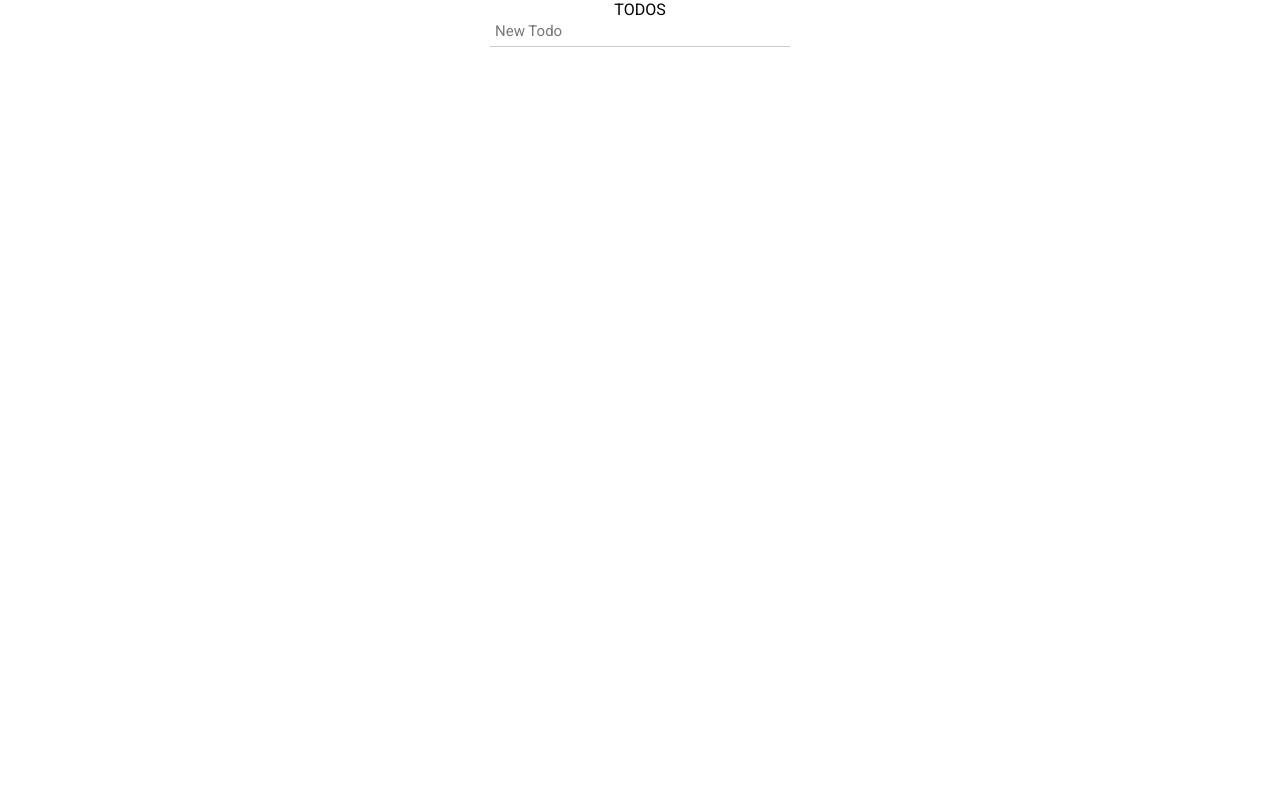
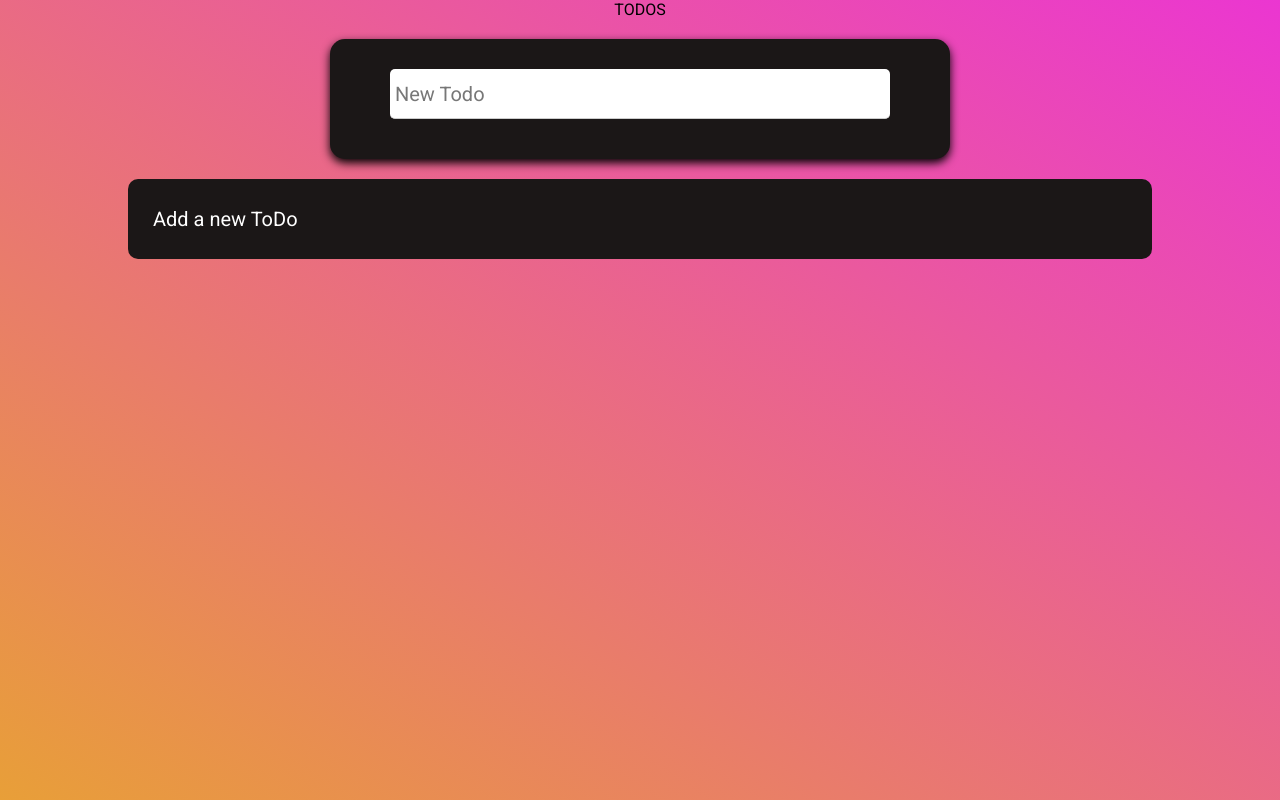
Before and after one commit to GilbertoFreitasJunior997/react-todo, a React (Create React App) app: page / in a window 1280 px wide. Built offline with nearby package versions, Linux system fonts and the light colour scheme.

Commit message:
Page styling

```diff
--- a/src/Todos.tsx
+++ b/src/Todos.tsx
@@ -1,9 +1,11 @@
-import { FC, useState } from "react";
+import { FC, useState, useRef } from 'react';
 import Textbox from "./components/textbox";
 import Todo from "./components/todo";
-import { Container, TodoContainer } from './styles';
+import { Container, SearchContainer, TodoContainer, NoDataText } from './styles';
 
 const Todos: FC = () => {
+    const searchRef = useRef<HTMLInputElement>();
+
     const [todos, setTodos] = useState<{
         id: number;
         name: string;
@@ -12,6 +14,7 @@ const Todos: FC = () => {
     return (
         <Container>
             TODOS
+            <SearchContainer>
                 <Textbox
                     label="New Todo"
                     onSubmit={(val: string) => {
@@ -21,8 +24,13 @@ const Todos: FC = () => {
                                 id: Math.max(...todos.map(x => x.id), 0) + 1,
                             }]);
                     }}
+                    inputRef={searchRef}
                 />
+            </SearchContainer>
+
             <TodoContainer>
+                {todos.length > 0 ?
+                    <>
                         {todos.map((t, i) => {
                             return (
                                 <Todo
@@ -32,6 +40,12 @@ const Todos: FC = () => {
                                 />
                             )
                         })}
+                    </>
+                    : <NoDataText
+                        onClick={() => searchRef.current?.focus()}
+                    >
+                        Add a new ToDo
+                    </NoDataText>}
             </TodoContainer>
         </Container>
     )
--- a/src/components/textbox/index.tsx
+++ b/src/components/textbox/index.tsx
@@ -1,44 +1,54 @@
-import { FC, useEffect, useRef } from "react";
+import { FC, useRef, useState } from 'react';
 import { Input, Label, InputContainer } from './styles';
 import TextboxProps from './props';
 
-const Textbox: FC<TextboxProps> = ({ onSubmit, label }) => {
-    const inputRef = useRef<HTMLInputElement>(null)
+const TextBox: FC<TextboxProps> = ({ onSubmit, label, inputRef }) => {
     const labelRef = useRef<HTMLLabelElement>(null);
+    const [value, setValue] = useState("");
 
-    const id = `input-${label}`;
-
-    const OnInputFocus = () => {
-        labelRef.current?.classList.add("label-focus")
-    }
-
-    const OnInputBlur = () => {
-        if(!inputRef.current?.value)
-            labelRef.current?.classList.remove("label-focus")
-    }
+    const randNum = Math.random().toString().replace(".", "");
+    const inputId = `input-${randNum}`;
+    const labelId = `label-${randNum}`;
 
     return (
         <InputContainer
             onSubmit={(e) => {
                 e.preventDefault();
-                onSubmit(inputRef.current?.value || "");
+                onSubmit(value);
+                setValue("");
             }}
         >
             <Label
-                htmlFor={id}
+                htmlFor={inputId}
                 ref={labelRef}
+                id={labelId}
             >
                 {label}
             </Label>
 
             <Input
                 ref={inputRef}
-                id={id}
-                onFocus={OnInputFocus}
-                onBlur={OnInputBlur}
+                id={inputId}
+                value={value}
+                onChange={e => setValue(e.target.value)}
+                onFocus={e => {
+                    const label = document.querySelector<HTMLLabelElement>(`#${labelId}`);
+                    if (label)
+                        label.classList.add("label-focus")
+                }}
+                onBlur={e => {
+                    const noSpacesVal = value.trim() === "";
+                    if(noSpacesVal) setValue("");
+
+                    if(!noSpacesVal && value) return;
+
+                    const label = document.querySelector<HTMLLabelElement>(`#${labelId}`);
+                    if (label)
+                        label.classList.remove("label-focus")
+                }}
             />
         </InputContainer>
     )
 }
 
-export default Textbox;
+export default TextBox;
--- a/src/components/textbox/props.ts
+++ b/src/components/textbox/props.ts
@@ -1,4 +1,5 @@
 export default interface TextboxProps {
     onSubmit(val: string): void;
     label: string;
+    inputRef?: React.RefObject<any>;
 }
--- a/src/components/textbox/styles.ts
+++ b/src/components/textbox/styles.ts
@@ -2,15 +2,20 @@ import styled from "styled-components"
 
 export const InputContainer = styled.form`
     position: relative;
-    width: 300px;
-    height: 30px;
+    width: 500px;
+    height: 50px;
+    margin-bottom: 10px;
 
     .label-focus {
         top: -2px;
         left: 3px;
-        font-size: 12px;
-        line-height: 12px;
+        font-size: 15px;
+        line-height: 10px;
         color: #444444;
+        padding: 3px;
+
+        background-color: #DDDDDD;
+        border-radius: 4px;
     }
 `;
 
@@ -18,12 +23,13 @@ export const Label = styled.label`
     position: absolute;
 
     width: fit-content;
-    height: 100%;
-    line-height: 15px;
-    font-size: 15px;
+    height: fit-content;
+    line-height: 40px;
+    font-size: 20px;
     top: 5px;
     left: 5px;
     color: #777777;
+    background-color: white;
 
     transition: all 100ms ease-in-out;
 `;
@@ -32,6 +38,7 @@ export const Input = styled.input`
     outline: none;
     border: none;
     border-bottom: 1px solid #CCCCCC;
+    border-radius: 5px;
 
     transition: all 100ms ease-in-out;
 
@@ -39,6 +46,7 @@ export const Input = styled.input`
 
     width: 100%;
     height: 100%;
+    font-size: 20px;
 
     :focus {
         border-bottom: 2px solid black;
--- a/src/styles.ts
+++ b/src/styles.ts
@@ -9,16 +9,56 @@ export const Container = styled.div`
     height: 100vh;
     min-height: 100vh;
 
+    background: linear-gradient(
+        to top right,
+        #E89F38,
+        #EB36D1
+    );
+
     align-items: center;
 `
 
 export const TodoContainer = styled.div`
+    background-color: rgb(27, 23, 23);
+    padding: 25px;
+    border-radius: 10px;
+
     display: grid;
     justify-content: center;
     grid-template-columns: 1fr 1fr;
     grid-auto-rows: min-content;
 
     width: 80%;
-    height: 100%;
+    height: fit-content;
+    max-height: 70vh;
+    overflow-y: auto;
     gap: 10px;
 `;
+
+export const SearchContainer = styled.div`
+    background-color: rgb(27, 23, 23);
+    padding: 30px 60px;
+    border-radius: 15px;
+    margin: 20px;
+
+    box-shadow: 0px 4px 10px 0px black;
+`;
+
+export const NoDataText = styled.span`
+    color: white;
+    width: fit-content;
+    font-size: 20px;
+    line-height: 30px;
+    user-select: none;
+
+    transition: all 100ms ease-in-out;
+    cursor: pointer;
+
+    :hover {
+        transform: scale(1.1);
+    }
+
+    :active {
+        transform: scale(1.2);
+    }
+`;
```
Lines whose indentation alone changed are shown as unchanged.
